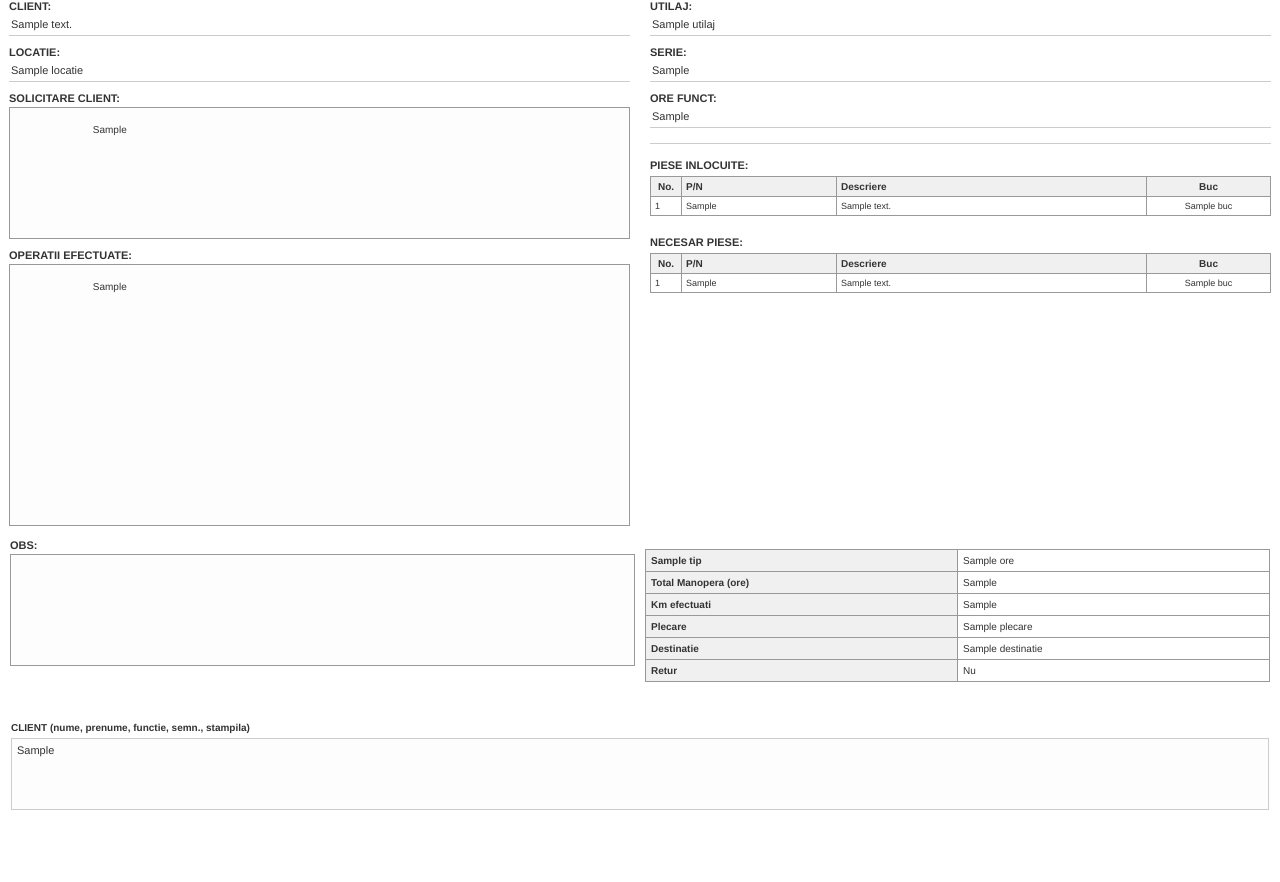
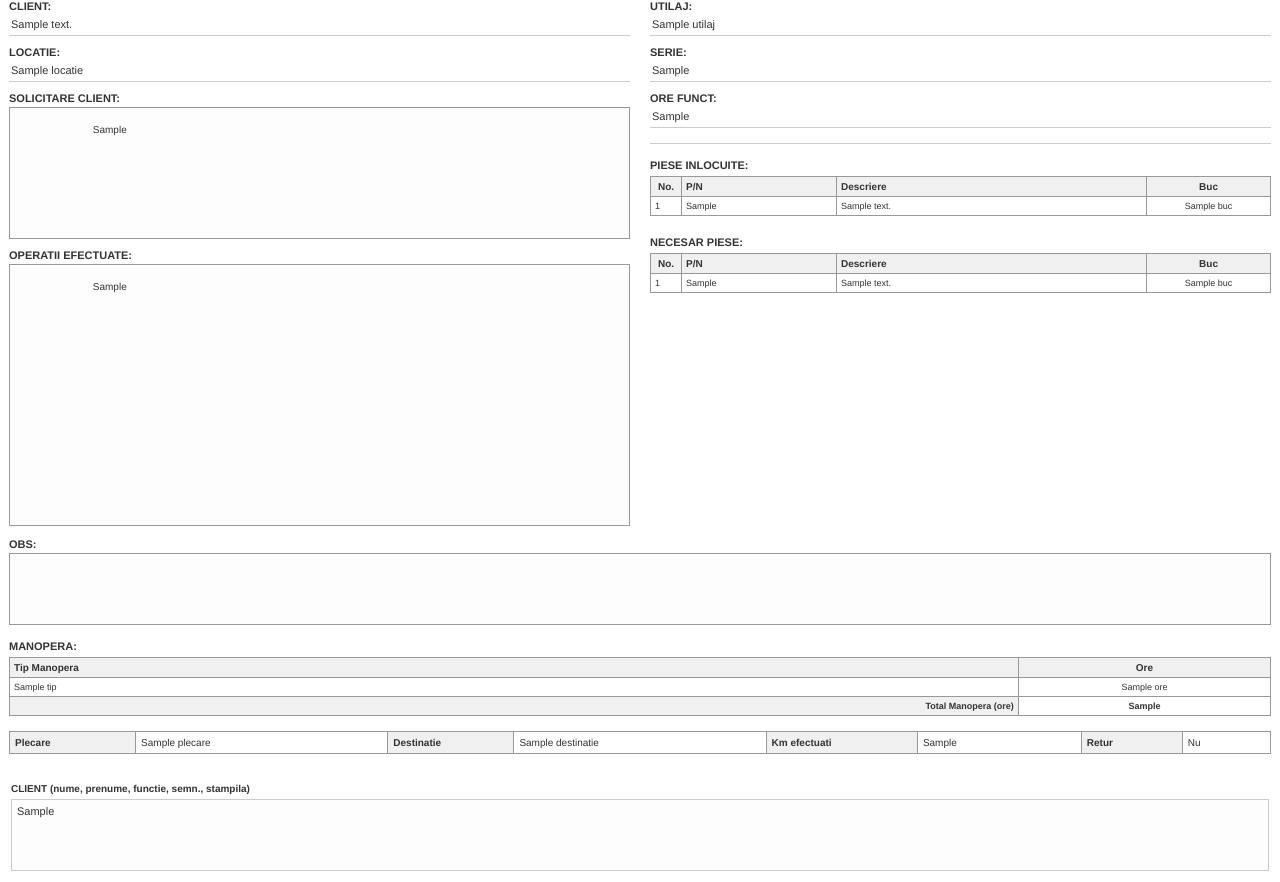
Before and after one commit to DrgDodge/app_report, a Flask app: template src/routes/templates/report_template.html in a window 1280 px wide. Shown: the part 164-1046 px from the top of the page. Before the commit the page ends 974 px from the top, so only its background shows below. Run offline with Flask 3, Linux system fonts and the light colour scheme; the template is opened without the code that fills it: most values are stand-ins (such as "Sample title", 1, 10 or a date in 2020); grey boxes marked "Sample" are stand-in pictures.

Commit message:
V0.7.4 Fix template

```diff
--- a/src/routes/templates/report_template.html
+++ b/src/routes/templates/report_template.html
@@ -386,48 +386,47 @@
             </tr>
             <tr>
                 <td colspan="2">
-                    <table class="obs-summary-table">
-                        <tr>
-                            <td class="obs-cell">
                     <div class="form-section">
                         <span class="form-label">OBS:</span>
-                                    <div class="form-text-box" style="min-height: 100px;">
+                        <div class="form-text-box" style="min-height: 60px;">
                             {{ raport.observatii | default('', true) }}
                         </div>
                     </div>
-                            </td>
-                            <td class="summary-cell">
-                                <div class="form-section">
-                                    <table class="summary-table">
+
+                    <div class="form-section" style="margin-top: 15px;">
+                        <span class="form-label">Manopera:</span>
+                        <table class="parts-table">
+                            <thead>
+                                <tr>
+                                    <th style="width: 80%;">Tip Manopera</th>
+                                    <th style="width: 20%; text-align: center;">Ore</th>
+                                </tr>
+                            </thead>
+                            <tbody>
                                 {% for item in manopera %}
                                 <tr>
-                                            <td class="label">{{ item.tip }}</td>
-                                            <td>{{ item.ore }}</td>
+                                    <td>{{ item.tip }}</td>
+                                    <td style="text-align: center;">{{ item.ore }}</td>
                                 </tr>
                                 {% endfor %}
                                 <tr>
-                                            <td class="label">Total Manopera (ore)</td>
-                                            <td>{{ raport.manopera_ore }}</td>
+                                    <td style="text-align: right; font-weight: bold; background-color: #f0f0f0;">Total Manopera (ore)</td>
+                                    <td style="text-align: center; font-weight: bold;">{{ raport.manopera_ore }}</td>
                                 </tr>
-                                        <tr>
-                                            <td class="label">Km efectuati</td>
-                                            <td>{{ raport.km_efectuati }}</td>
-                                        </tr>
-                                        <tr>
-                                            <td class="label">Plecare</td>
-                                            <td>{{ raport.plecare }}</td>
-                                        </tr>
-                                        <tr>
-                                            <td class="label">Destinatie</td>
-                                            <td>{{ raport.destinatie }}</td>
-                                        </tr>
-                                        <tr>
-                                            <td class="label">Retur</td>
-                                            <td>{% if raport.retur %}Da{% else %}Nu{% endif %}</td>
-                                        </tr>
+                            </tbody>
                         </table>
                     </div>
-                            </td>
+
+                    <table class="summary-table" style="margin-top: 15px; width: 100%;">
+                        <tr>
+                            <td class="label" style="width: 10%;">Plecare</td>
+                            <td style="width: 20%;">{{ raport.plecare }}</td>
+                            <td class="label" style="width: 10%;">Destinatie</td>
+                            <td style="width: 20%;">{{ raport.destinatie }}</td>
+                            <td class="label" style="width: 12%;">Km efectuati</td>
+                            <td style="width: 13%;">{{ raport.km_efectuati }}</td>
+                            <td class="label" style="width: 8%;">Retur</td>
+                            <td style="width: 7%;">{% if raport.retur %}Da{% else %}Nu{% endif %}</td>
                         </tr>
                     </table>
                 </td>
```
Lines whose indentation alone changed are shown as unchanged.
